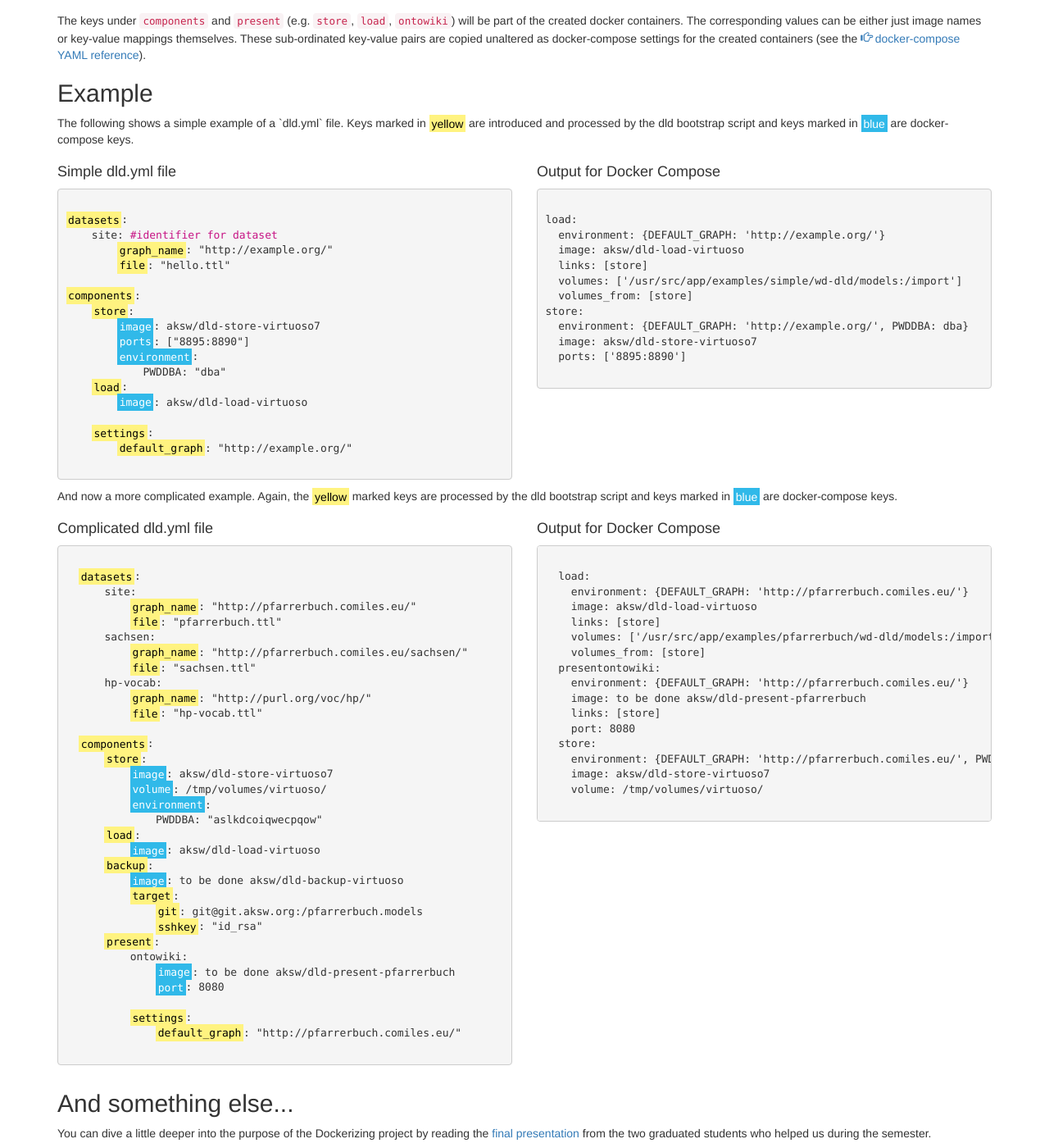
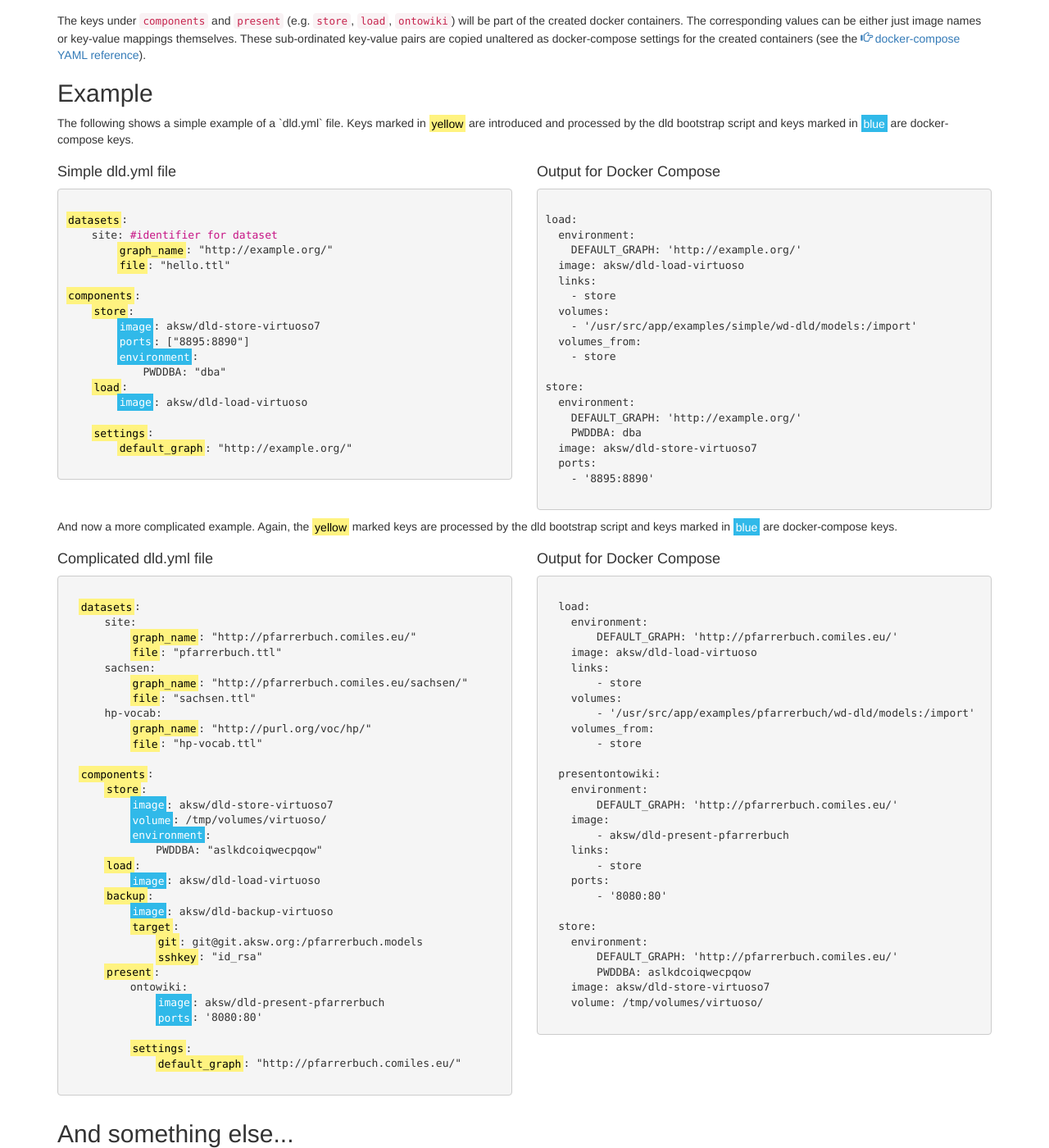
Before and after one commit to Dockerizing/dockerizing.github.io, a Jekyll site: the page built from bootstrap.html, in a window 1280 px wide and 1400 px high, scrolled down 1490 px. Shown: the whole window at 82% size. Built offline with Jekyll 4.4.1, drawn with Linux system fonts in a browser that asks for light colours; nearby versions of some CDN libraries.

Commit message:
Update bootstrap script documentation with better readable yaml syntax

```diff
--- a/bootstrap.html
+++ b/bootstrap.html
@@ -191,14 +199,14 @@ store:
       <mark class="yellow">load</mark>:
           <mark class="blue">image</mark>: aksw/dld-load-virtuoso
       <mark class="yellow">backup</mark>:
-          <mark class="blue">image</mark>: to be done aksw/dld-backup-virtuoso
+          <mark class="blue">image</mark>: aksw/dld-backup-virtuoso
           <mark class="yellow">target</mark>:
               <mark class="yellow">git</mark>: git@git.aksw.org:/pfarrerbuch.models
               <mark class="yellow">sshkey</mark>: "id_rsa"
       <mark class="yellow">present</mark>:
           ontowiki:
-              <mark class="blue">image</mark>: to be done aksw/dld-present-pfarrerbuch
-              <mark class="blue">port</mark>: 8080
+              <mark class="blue">image</mark>: aksw/dld-present-pfarrerbuch
+              <mark class="blue">ports</mark>: '8080:80'
 
           <mark class="yellow">settings</mark>:
               <mark class="yellow">default_graph</mark>: "http://pfarrerbuch.comiles.eu/"
@@ -211,18 +219,30 @@ store:
 <pre>
 
   load:
-    environment: {DEFAULT_GRAPH: 'http://pfarrerbuch.comiles.eu/'}
+    environment:
+        DEFAULT_GRAPH: 'http://pfarrerbuch.comiles.eu/'
     image: aksw/dld-load-virtuoso
-    links: [store]
-    volumes: ['/usr/src/app/examples/pfarrerbuch/wd-dld/models:/import']
-    volumes_from: [store]
+    links:
+        - store
+    volumes:
+        - '/usr/src/app/examples/pfarrerbuch/wd-dld/models:/import'
+    volumes_from:
+        - store
+
   presentontowiki:
-    environment: {DEFAULT_GRAPH: 'http://pfarrerbuch.comiles.eu/'}
-    image: to be done aksw/dld-present-pfarrerbuch
-    links: [store]
-    port: 8080
+    environment:
+        DEFAULT_GRAPH: 'http://pfarrerbuch.comiles.eu/'
+    image:
+        - aksw/dld-present-pfarrerbuch
+    links:
+        - store
+    ports:
+        - '8080:80'
+
   store:
-    environment: {DEFAULT_GRAPH: 'http://pfarrerbuch.comiles.eu/', PWDDBA: aslkdcoiqwecpqow}
+    environment:
+        DEFAULT_GRAPH: 'http://pfarrerbuch.comiles.eu/'
+        PWDDBA: aslkdcoiqwecpqow
     image: aksw/dld-store-virtuoso7
     volume: /tmp/volumes/virtuoso/
 
```
Also changed, not shown: other parts of bootstrap.html (+14 -6 lines).
